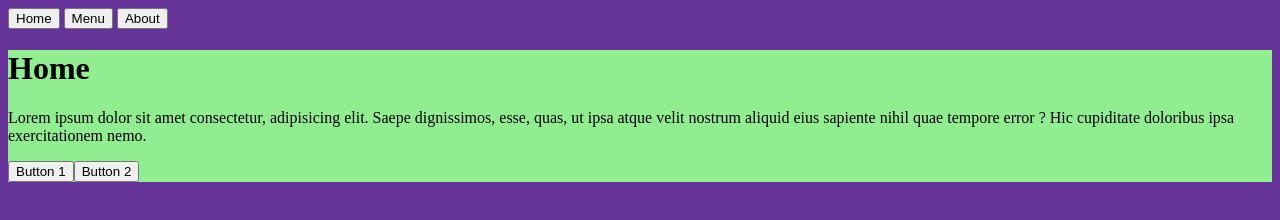
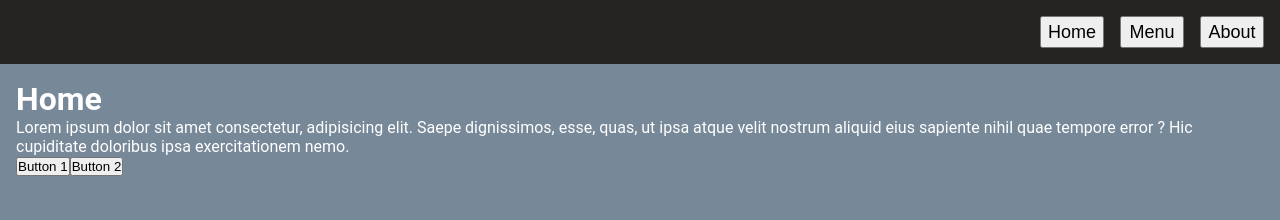
Before and after one commit to ShadowDevKat/odin-restaurant-page, a website built with webpack: page src/template.html in a window 1280 px wide. Built offline with nearby package versions, Linux system fonts and the light colour scheme.

Commit message:
Refactored buttons to use dataset, updated styles

```diff
--- a/src/index.js
+++ b/src/index.js
@@ -8,17 +8,18 @@ export const contentDiv = document.getElementById("content");
 
 const navElement = document.querySelector("nav");
 navElement.addEventListener("click", (e) => {
-    let btnId = e.target.id;
+    let btnId = e.target.dataset.buttonName;
+    if(!btnId) return;
     contentDiv.textContent = "";
 
     switch (btnId) {
-        case "home-btn":
+        case "home":
             displayHomePage();
             break;
-        case "menu-btn":
+        case "menu":
             displayMenu();
             break;
-        case "about-btn":
+        case "about":
             displayAboutUs();
             break;
         default:
--- a/src/styles.css
+++ b/src/styles.css
@@ -1,9 +1,51 @@
+*,
+*::before,
+*::after {
+    box-sizing: border-box;
+    margin: 0;
+    padding: 0;
+}
+
+:root {
+    --floral-white: #fffcf2ff;
+    --timber-wolf: #ccc5b9ff;
+    --black-olive: #403d39ff;
+    --eerie-black: #252422ff;
+
+    font-family: Roboto, sans-serif;
+    color: white;
+}
+
 body {
-    background-color: rebeccapurple;
+    background-color: var(--timber-wolf);
+    height: 100dvh;
+    display: grid;
+    grid-template-rows: auto 1fr;
+}
+
+nav {
+    background-color: var(--eerie-black);
+    height: 4rem;
+    display: flex;
+    justify-content: flex-end;
+    align-items: center;
+    gap: 1rem;
+    padding: 1rem;
+}
+
+nav>button {
+    flex: 0 1 4rem;
+    height: 100%;
+    font-size: large;
+}
+
+#content>div {
+    height: 100%;
+    padding: 1rem;
 }
 
 .home {
-    background-color: lightgreen;
+    background-color: lightslategray;
 }
 
 .menu {
--- a/src/template.html
+++ b/src/template.html
@@ -10,9 +10,9 @@
 <body>
     <header>
         <nav>
-            <button id="home-btn">Home</button>
-            <button id="menu-btn">Menu</button>
-            <button id="about-btn">About</button>
+            <button data-button-name="home">Home</button>
+            <button data-button-name="menu">Menu</button>
+            <button data-button-name="about">About</button>
         </nav>
     </header>
     <div id="content">
```
